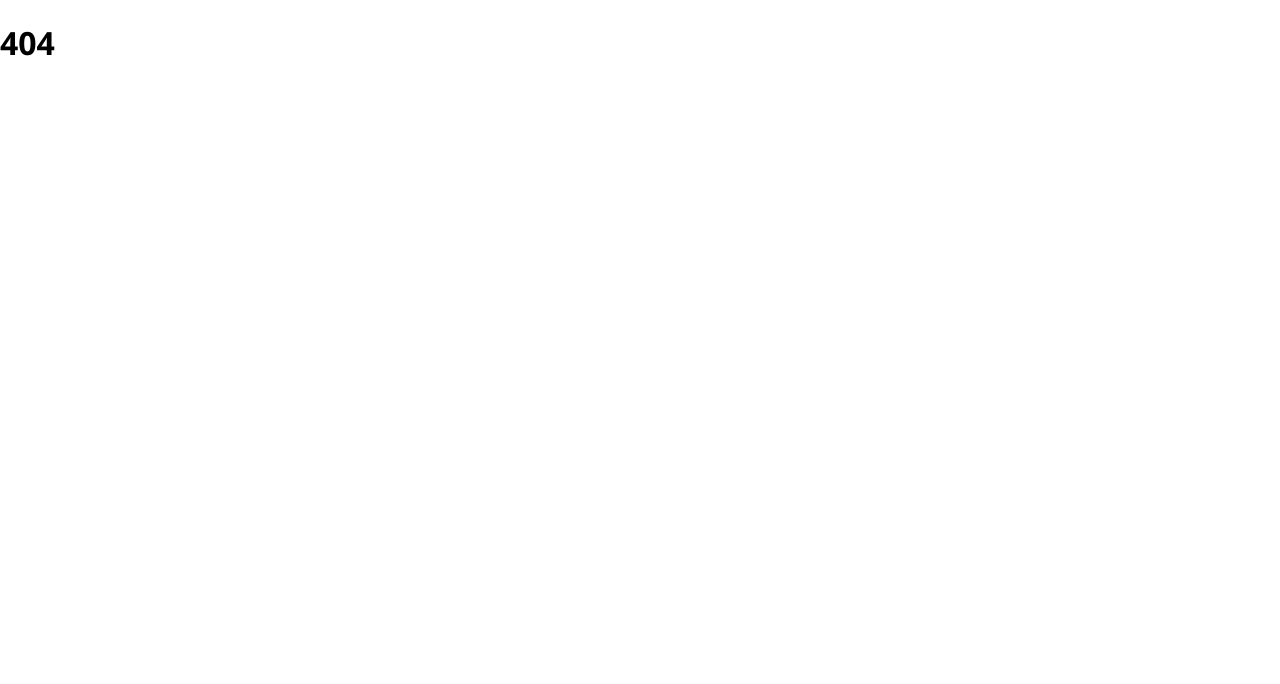
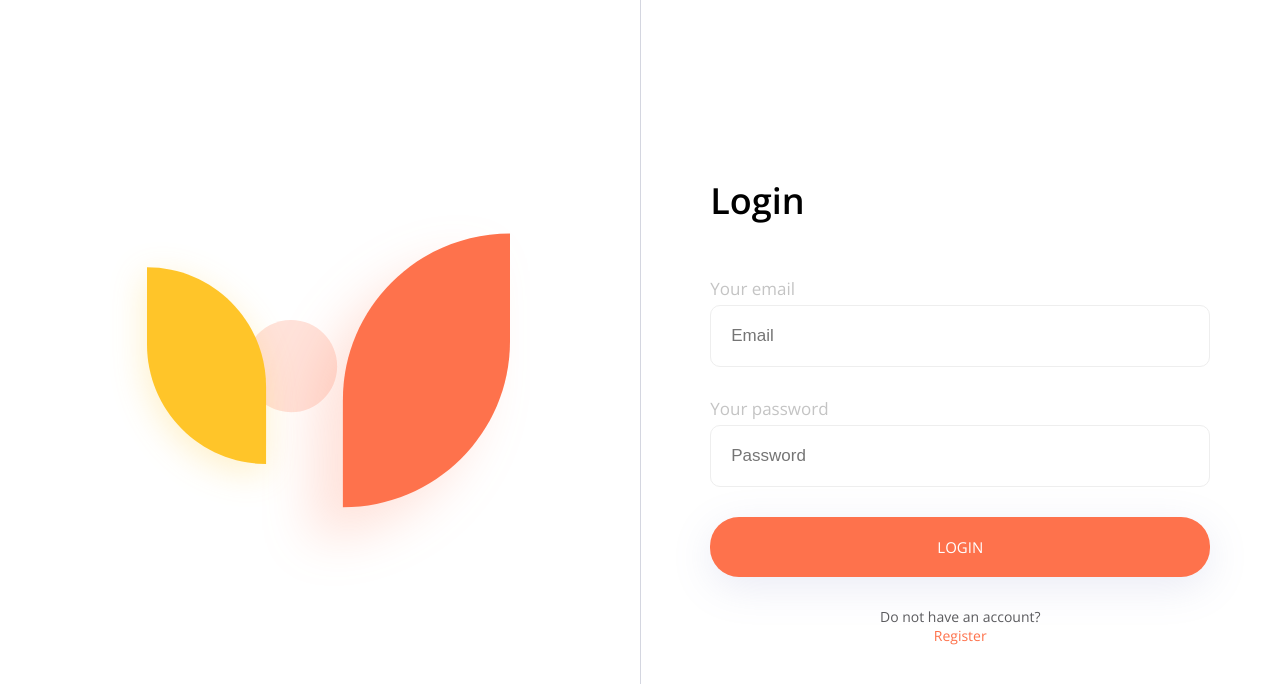
Before and after one commit to IrinaEnotova/pizza-app, a React (Vite) app: page /auth/login in a window 1280 px wide. Shown: the top 684 px of the page. Built offline with nearby package versions, Linux system fonts and the light colour scheme.

Commit message:
feat: add login layout

```diff
--- a/src/components/Button/Button.module.css
+++ b/src/components/Button/Button.module.css
@@ -20,6 +20,7 @@
   font-size: 15px;
   text-transform: uppercase;
   padding: 20px 60px;
+  box-shadow: 0px 10px 40px 0px rgba(122, 129, 190, 0.16);
 }
 
 .button:hover {
--- /dev/null
+++ b/src/layout/Auth/AuthLayout.module.css
@@ -0,0 +1,19 @@
+.layout {
+  display: flex;
+  min-height: 100vh;
+}
+
+.logo {
+  flex: 1;
+  display: flex;
+  align-items: center;
+  justify-content: center;
+}
+
+.content {
+  border-left: 1px solid var(--separator-color);
+  flex: 1;
+  display: flex;
+  align-items: center;
+  justify-content: center;
+}
--- /dev/null
+++ b/src/layout/Auth/AuthLayout.tsx
@@ -0,0 +1,15 @@
+import { Outlet } from "react-router-dom";
+import styles from "./AuthLayout.module.css";
+
+export const AuthLayout = () => {
+  return (
+    <div className={styles["layout"]}>
+      <div className={styles["logo"]}>
+        <img src="../logo-auth.svg" alt="Logo" />
+      </div>
+      <div className={styles.content}>
+        <Outlet />
+      </div>
+    </div>
+  );
+};
--- /dev/null
+++ b/src/pages/Login/Login.module.css
@@ -0,0 +1,39 @@
+.login {
+  width: 100%;
+  max-width: 500px;
+  display: flex;
+  flex-direction: column;
+  gap: 30px;
+  padding: 15px;
+}
+
+.form {
+  display: flex;
+  flex-direction: column;
+  gap: 30px;
+}
+
+.field {
+  display: flex;
+  flex-direction: column;
+  gap: 5px;
+}
+
+.field label {
+  color: #c4c4c4;
+  font-size: 17px;
+}
+
+.links {
+  display: flex;
+  align-items: center;
+  flex-direction: column;
+  color: var(--text-secondary-color);
+  text-align: center;
+  font-size: 14px;
+}
+
+.links a {
+  text-decoration: none;
+  color: var(--primary-color);
+}
--- /dev/null
+++ b/src/pages/Login/Login.tsx
@@ -0,0 +1,36 @@
+import { Heading } from "../../components/Heading/Heading";
+import Input from "../../components/Input/Input";
+import Button from "../../components/Button/Button";
+import { Link } from "react-router-dom";
+import styles from "./Login.module.css";
+import { FormEvent } from "react";
+
+export const Login = () => {
+  const submit = (event: FormEvent) => {
+    event.preventDefault();
+    console.log(event);
+  };
+
+  return (
+    <div className={styles["login"]}>
+      <Heading>Login</Heading>
+      <form className={styles["form"]} onSubmit={submit}>
+        <div className={styles["field"]}>
+          <label htmlFor="email">Your email</label>
+          <Input id="email" placeholder="Email" />
+        </div>
+        <div className={styles["field"]}>
+          <label htmlFor="password">Your password</label>
+          <Input id="password" type="password" placeholder="Password" />
+        </div>
+        <Button appearance="big">Login</Button>
+      </form>
+      <div className={styles["links"]}>
+        <div>Do not have an account?</div>
+        <div>
+          <Link to="/auth/register">Register</Link>
+        </div>
+      </div>
+    </div>
+  );
+};
--- /dev/null
+++ b/src/pages/Register/Register.tsx
@@ -0,0 +1,7 @@
+export const Register = () => {
+  return (
+    <>
+      <h1>Register</h1>
+    </>
+  );
+};
```
Also changed, not shown: src/main.tsx (+17 -3 lines), public/logo-auth.svg (added), src/pages/Register/Register.module.css (added).
